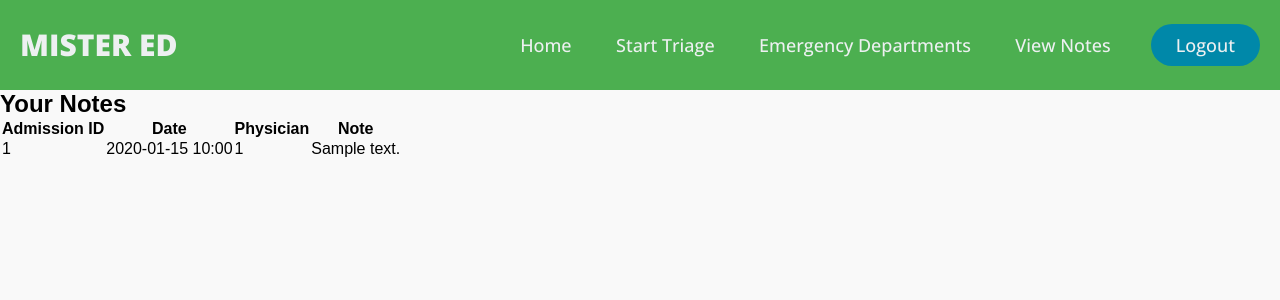
After one commit to SENG-350-2024-fall/Team12, a Flask app: page /view_notes in a window 1280 px wide. The commit adds this page. Shown: the top 300 px of the page. Run offline with Flask 3, Linux system fonts and the light colour scheme; a user stored in the database is signed in; tables that the repository leaves empty hold one stand-in row (values such as "Sample post").

Commit message:
view notes tab

```diff
--- a/app.py
+++ b/app.py
@@ -70,7 +70,13 @@ class ERAdmission(db.Model):
     medication = db.Column(db.String, nullable=True)
     timestamp = db.Column(db.DateTime, default=db.func.current_timestamp())
 
-
+class VisitNote(db.Model):
+    id = db.Column(db.Integer, primary_key=True)
+    patient_id = db.Column(db.Integer, db.ForeignKey('user.id'), nullable=False)
+    physician_id = db.Column(db.Integer, db.ForeignKey('user.id'), nullable=False)
+    admission_id = db.Column(db.Integer, db.ForeignKey('er_admission.id'), nullable=False)
+    note = db.Column(db.Text, nullable=True)
+    timestamp = db.Column(db.DateTime, default=db.func.current_timestamp())
 
 # makes the input for username and password
 class RegisterForm(FlaskForm):
@@ -414,11 +420,11 @@ def triage_form():
 
     return render_template('triage_form.html', form=form)
 
-#@app.route('/view_notes', methods=['GET', 'POST'])
-#@login_required
-#def view_notes():
-#    visit_notes = VisitNote.query.filter_by(patient_id=current_user.id).all()
-#    return render_template('view_notes.html', visit_notes=visit_notes)
+@app.route('/view_notes', methods=['GET', 'POST'])
+@login_required
+def view_notes():
+    visit_notes = VisitNote.query.filter_by(patient_id=current_user.id).all()
+    return render_template('view_notes.html', visit_notes=visit_notes)
 
 #route for ping/echo
 @app.route('/admin/ping', methods=['GET'])
--- a/templates/dashboard.html
+++ b/templates/dashboard.html
@@ -19,6 +19,7 @@
                 <li><a href="{{url_for('dashboard')}}">Home</a></li>
                 <li><a href="{{url_for('triage_form')}}">Start Triage</a></li>
                 <li><a href="{{url_for('emergency_departments')}}">Emergency Departments</a></li>
+                <li><a href="{{url_for('view_notes')}}">View Notes</a></li>
             </ul>
         </nav>
         <a class="logout" href="{{url_for('logout')}}"><button>Logout</button></a>
--- a/templates/emergency_departments.html
+++ b/templates/emergency_departments.html
@@ -18,6 +18,7 @@
                         <li><a href="{{url_for('dashboard')}}">Home</a></li>
                         <li><a href="{{url_for('triage_form')}}">Start Triage</a></li>
                         <li><a href="{{url_for('emergency_departments')}}">Emergency Departments</a></li>
+                        <li><a href="{{url_for('view_notes')}}">View Notes</a></li>
                     </ul>
                 </nav>
                 <a class="logout" href="{{url_for('logout')}}"><button>Logout</button></a>
--- a/templates/triage_form.html
+++ b/templates/triage_form.html
@@ -25,6 +25,7 @@
                 <li><a href="{{url_for('dashboard')}}">Home</a></li>
                 <li><a href="{{url_for('triage_form')}}">Start Triage</a></li>
                 <li><a href="{{url_for('emergency_departments')}}">Emergency Departments</a></li>
+                <li><a href="{{url_for('view_notes')}}">View Notes</a></li>
             </ul>
         </nav>
         <a class="logout" href="{{url_for('logout')}}"><button>Logout</button></a>
--- /dev/null
+++ b/templates/view_notes.html
@@ -0,0 +1,57 @@
+<!DOCTYPE html>
+<html lang="en">
+<head>
+    <meta charset="UTF-8">
+    <meta name="viewport" content="width=device-width, initial-scale=1.0">
+    <meta http-equiv="X-UA-Compatible" content="ie=edge">
+    <title>Emergency Departments</title>
+    <link rel="stylesheet" href="{{ url_for('static', filename='dashboard.css') }}">
+</head>
+<body>
+    <header>
+        <div class="logo">
+            <a href="{{ url_for('dashboard') }}">MISTER ED</a>
+        </div>
+        <nav>
+            <ul class="nav_links">
+                <li><a href="{{ url_for('dashboard') }}">Home</a></li>
+                <li><a href="{{ url_for('triage_form') }}">Start Triage</a></li>
+                <li><a href="{{ url_for('emergency_departments') }}">Emergency Departments</a></li>
+                <li><a href="{{ url_for('view_notes') }}">View Notes</a></li>
+            </ul>
+        </nav>
+        <a class="logout" href="{{ url_for('logout') }}"><button>Logout</button></a>
+    </header>
+
+    {% if visit_notes %}
+        <div class="table-title">
+            <h2>Your Notes</h2>
+        </div>
+
+        <table>
+            <thead>
+                <tr>
+                    <th>Admission ID</th>
+                    <th>Date</th>
+                    <th>Physician</th>
+                    <th>Note</th>
+                </tr>
+            </thead>
+            <tbody>
+                {% for note in visit_notes %}
+                <tr>
+                    <td>{{ note.admission_id }}</td>
+                    <td>{{ note.timestamp.strftime('%Y-%m-%d %H:%M') }}</td>
+                    <td>{{ note.physician_id }}</td>
+                    <td>{{ note.note }}</td>
+                </tr>
+                {% endfor %}
+            </tbody>
+        </table>
+    {% else %}
+        <div class="no-notes" style="text-align: center; margin-top: 50px; font-size: 18px; color: #555;">
+            <h3>No visit notes are available at the moment.</h3>
+        </div>
+    {% endif %}
+</body>
+</html>
```
